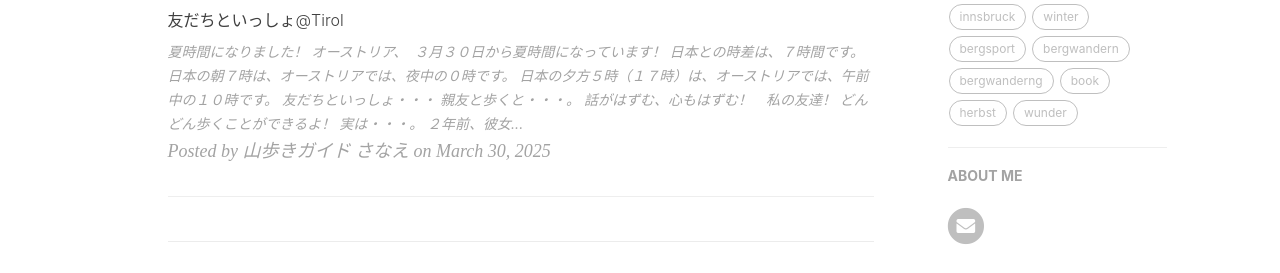
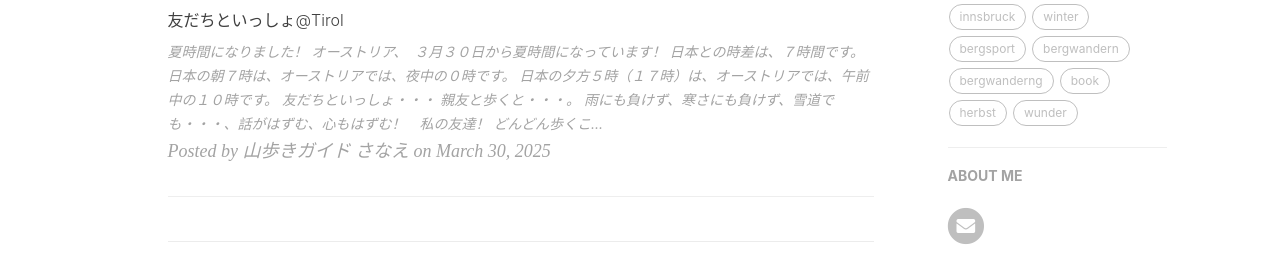
Before and after one commit to yamayagi/yamayagi.github.io, a Jekyll site: the page built from index.html, in a window 1280 px wide and 900 px high, scrolled down 330 px. Shown: the part 217-490 px from the top of the window. Built offline with Jekyll 4.4.1, drawn with Linux system fonts in a browser that asks for light colours; nearby versions of some CDN libraries; the list of posts is cut into pages by our own code; comment, search, counter and statistics services are not loaded.

Commit message:
Update 2025-03-30-info.md

```diff
--- a/_posts/2025-03-30-info.md
+++ b/_posts/2025-03-30-info.md
@@ -23,7 +23,7 @@ tags: [info]
 
 ![20250327brunstkopf-christina](https://piwigo.schickl.de/i.php?/upload/2025/04/01/20250401162217-d7a2aa85-me.jpg)
 
-話がはずむ、心もはずむ！　私の友達！
+雨にも負けず、寒さにも負けず、雪道でも・・・、話がはずむ、心もはずむ！　私の友達！
 
 どんどん歩くことができるよ！
 
```
